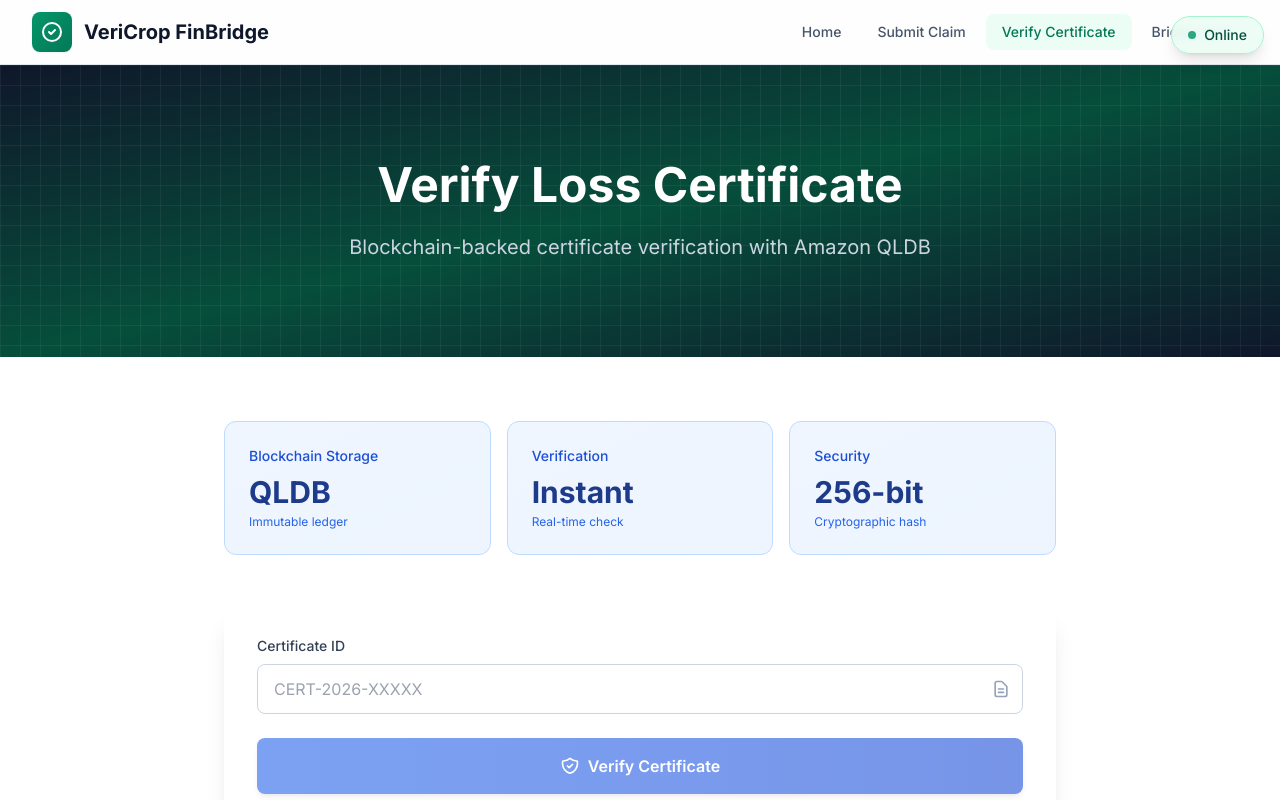
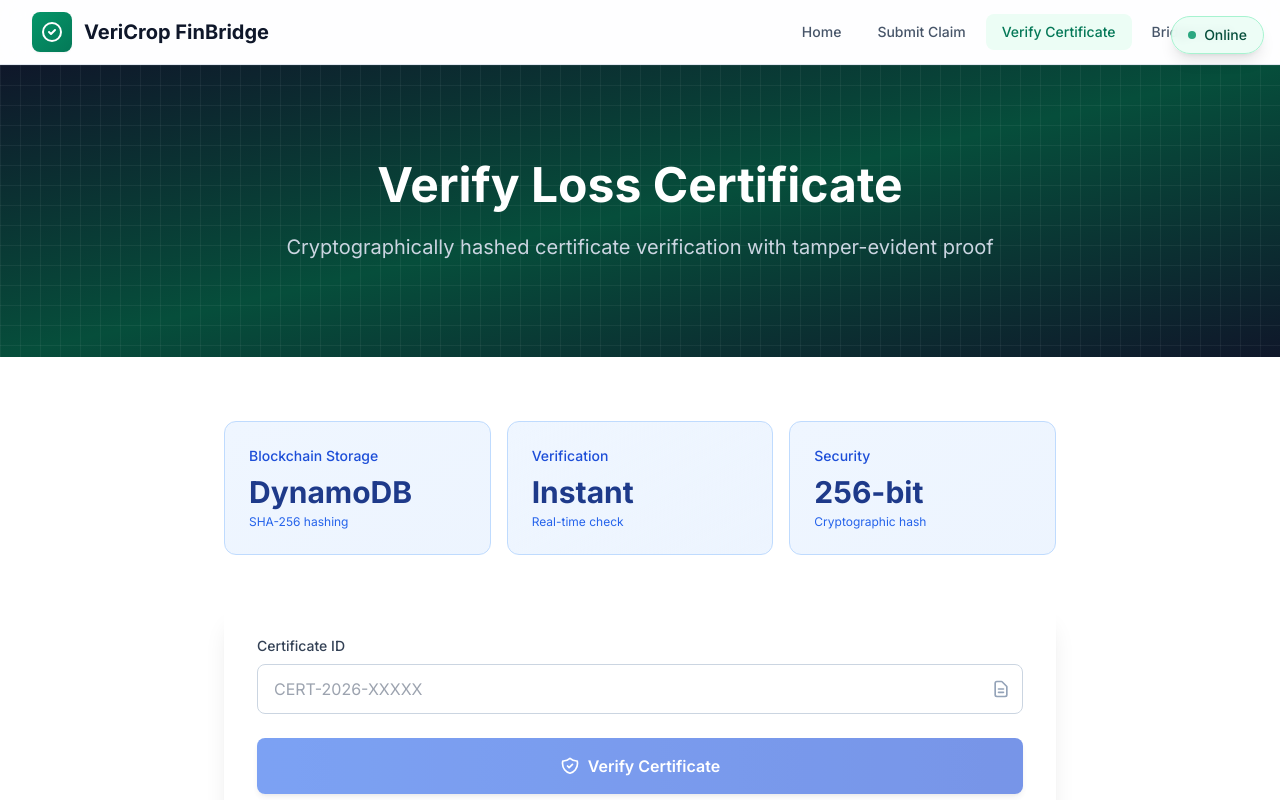
Before and after one commit to muzammil730/VeriCrop-FinBrige, a Next.js app in the folder frontend/: page /verify-certificate in a window 1280 px wide. Shown: the top 800 px of the page. Built offline with nearby package versions, Linux system fonts and the light colour scheme.

Commit message:
Update frontend UI to remove QLDB, Lex, Polly, Greengrass references - show only deployed services

```diff
--- a/frontend/app/page.tsx
+++ b/frontend/app/page.tsx
@@ -398,15 +398,15 @@ export default function Home() {
             {[
               {
                 title: 'AI & ML Layer',
-                services: ['Amazon Bedrock', 'Amazon Rekognition', 'Amazon Lex + Polly', 'SageMaker Neo'],
+                services: ['Amazon Bedrock (Claude 3)', 'Amazon Rekognition', 'Amazon SageMaker'],
               },
               {
                 title: 'Core Infrastructure',
-                services: ['AWS Lambda (18 functions)', 'Step Functions Express', 'DynamoDB (On-Demand)', 'S3 with Object Lock'],
+                services: ['AWS Lambda (18 functions)', 'Step Functions Express', 'DynamoDB + SHA-256', 'S3 Presigned URLs'],
               },
               {
-                title: 'Blockchain & Edge',
-                services: ['Amazon QLDB', 'AWS IoT Greengrass v2', 'API Gateway', 'UPI Gateway Integration'],
+                title: 'Security & Monitoring',
+                services: ['API Gateway', 'Amazon Cognito', 'CloudWatch + X-Ray', 'AWS Amplify CI/CD'],
               },
             ].map((layer, index) => (
               <div
--- a/frontend/app/verify-certificate/page.tsx
+++ b/frontend/app/verify-certificate/page.tsx
@@ -39,7 +39,7 @@ export default function VerifyCertificate() {
               Verify Loss Certificate
             </h1>
             <p className="text-xl text-slate-300">
-              Blockchain-backed certificate verification with Amazon QLDB
+              Cryptographically hashed certificate verification with tamper-evident proof
             </p>
           </div>
         </div>
@@ -51,7 +51,7 @@ export default function VerifyCertificate() {
           {/* Info Cards */}
           <div className="mb-12 grid sm:grid-cols-3 gap-4 animate-slide-up">
             {[
-              { label: 'Blockchain Storage', value: 'QLDB', desc: 'Immutable ledger' },
+              { label: 'Blockchain Storage', value: 'DynamoDB', desc: 'SHA-256 hashing' },
               { label: 'Verification', value: 'Instant', desc: 'Real-time check' },
               { label: 'Security', value: '256-bit', desc: 'Cryptographic hash' },
             ].map((item, index) => (
@@ -188,8 +188,8 @@ export default function VerifyCertificate() {
                         <path strokeLinecap="round" strokeLinejoin="round" strokeWidth={2} d="M13 10V3L4 14h7v7l9-11h-7z" />
                       </svg>
                       <div>
-                        <p className="font-semibold text-blue-900 mb-1">Stored on Amazon QLDB</p>
-                        <p className="text-sm text-blue-700">Quantum Ledger Database - Immutable and cryptographically verifiable</p>
+                        <p className="font-semibold text-blue-900 mb-1">Stored on DynamoDB with SHA-256</p>
+                        <p className="text-sm text-blue-700">Tamper-evident storage with cryptographic verification</p>
                       </div>
                     </div>
                     <div className="flex items-center gap-2 text-sm text-blue-700">
```
